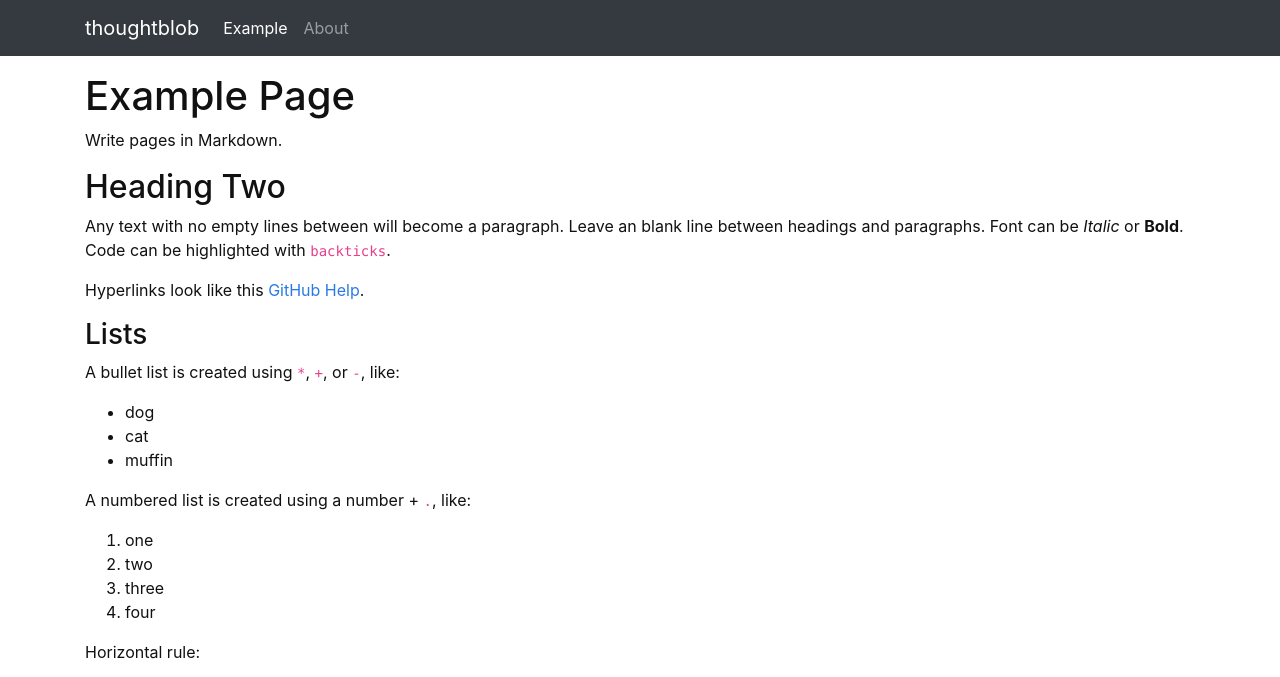
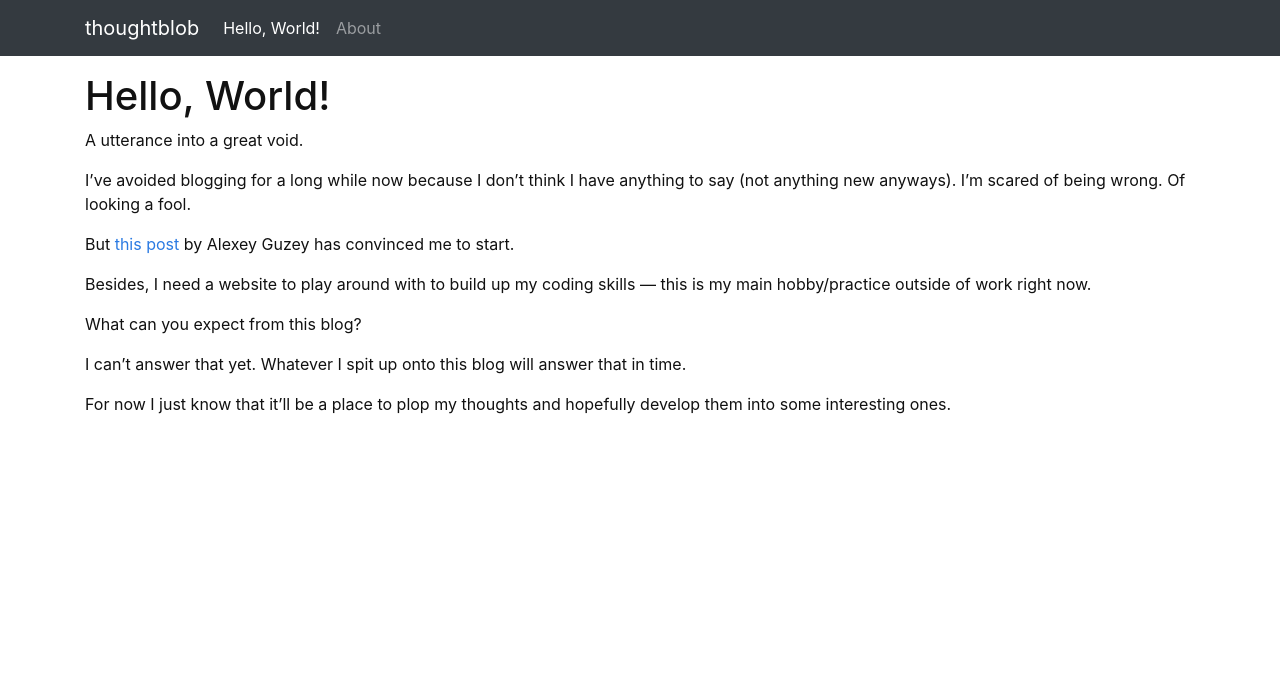
Before and after one commit to juiicyburger/thoughtblob, a Jekyll site: the page built from pages/example.md, in a window 1280 px wide and 1400 px high. Shown: the top 677 px of the window. Built offline with Jekyll 4.4.1, drawn with Linux system fonts in a browser that asks for light colours; some of the changed text lies outside the part shown; grey boxes are pictures that could not be loaded.

Commit message:
Start creating content

```diff
--- a/pages/example.md
+++ b/pages/example.md
@@ -1,50 +1,19 @@
 ---
-title: Example Page
-nav: Example
+title: Hello, World!
+nav: Hello, World!
 nav_order: 1
 ---
 
-Write pages in Markdown.
+A utterance into a great void.
 
-## Heading Two
+I've avoided blogging for a long while now because I don't think I have anything to say (not anything new anyways). I'm scared of being wrong. Of looking a fool.
 
-Any text with no empty lines between will become a paragraph.
-Leave an blank line between headings and paragraphs.
-Font can be *Italic* or **Bold**.
-Code can be highlighted with `backticks`.
+But [this post](https://guzey.com/personal/why-have-a-blog/) by Alexey Guzey has convinced me to start.
 
-Hyperlinks look like this [GitHub Help](https://help.github.com/).
+Besides, I need a website to play around with to build up my coding skills — this is my main hobby/practice outside of work right now.
 
-### Lists
+What can you expect from this blog?
 
-A bullet list is created using `*`, `+`, or `-`, like:
+I can't answer that yet. Whatever I spit up onto this blog will answer that in time.
 
-- dog
-- cat
-- muffin
-
-A numbered list is created using a number + `.`, like:
-
-1. one
-2. two
-6. three
-2. four
-
-Horizontal rule:
-
---------------
-
-{% include figure.html img="https://upload.wikimedia.org/wikipedia/commons/thumb/b/b1/VAN_CAT.png/480px-VAN_CAT.png" alt="white cat" caption="I found this [Cat image on Wikimedia](https://commons.wikimedia.org/wiki/File:VAN_CAT.png)." %}
-
-> A block quote.
-> Is like this.
-{:.blockquote}
-
-### A Table
-
-| header | column a | column b |
-| --- | --- | --- |
-| dogs | 3 | 6 |
-| cats | 3 | 6 |
-| muffins | 15 | 30 |
-{:.table .table-striped}
+For now I just know that it'll be a place to plop my thoughts and hopefully develop them into some interesting ones.
```
Also changed, not shown: pages/about.md (+3 -12 lines).
